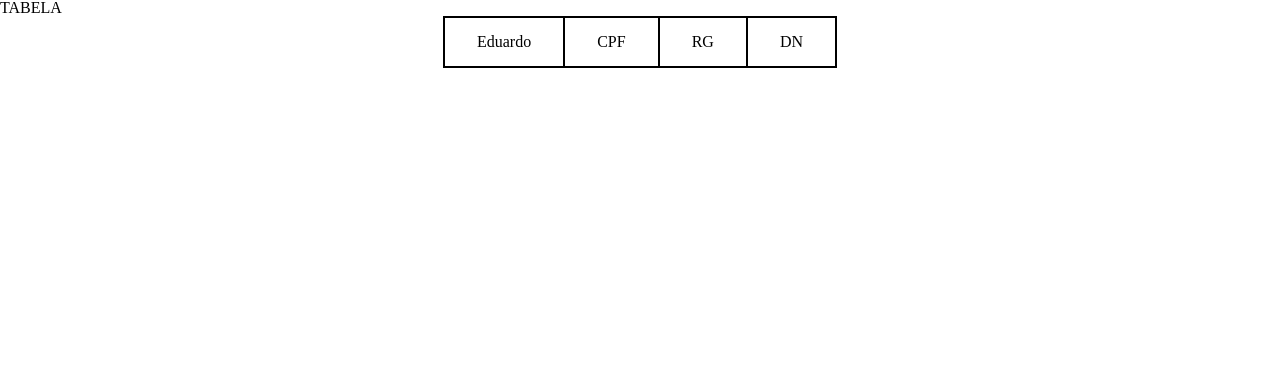
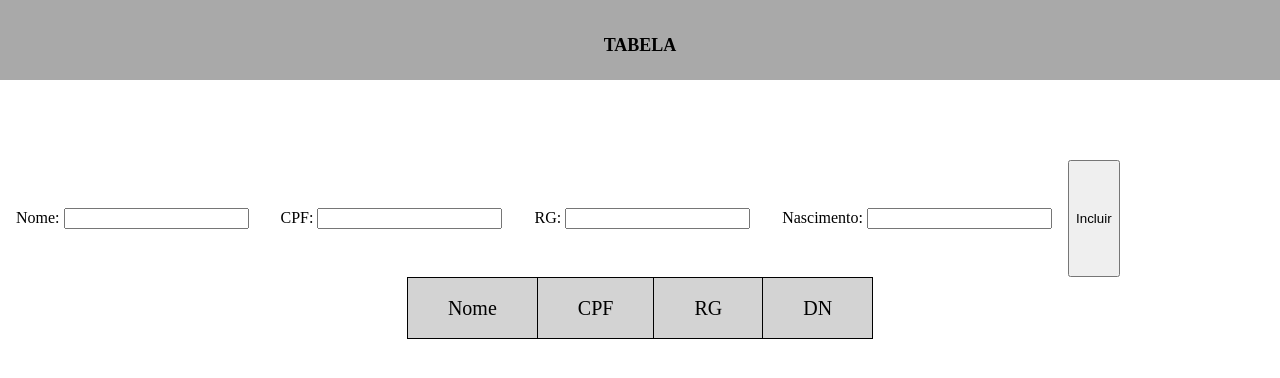
Before and after one commit to DuDSTOPIA/Utilidades, a plain HTML site: page index.html in a window 1280 px wide. Drawn offline with Linux system fonts and the light colour scheme.

Commit message:
Modelo de tabela padrão finalizada sem customização ainda

```diff
--- a/index.html
+++ b/index.html
@@ -9,8 +9,39 @@
     <title>Tabela</title>
 </head>
 <body>
-    TABELA
-    <table class="tabela"></table>
+    <header class="cabecalho">
+        <h1 class="titulo_principal">TABELA</h1>
+    </header>
+    <main class="corpo_pagina">
+
+        <form id="form">
+            <div class="infoInput">
+            <label for="nome">Nome:</label>
+                <input type="text" id="nome" required>
+
+            </div>
+            <div class="infoInput">
+            <label for="cpf">CPF:</label>
+                <input type="text" id="cpf">
+
+            </div>
+            <br>
+            <div class="infoInput">
+            <label for="rg">RG:</label>
+                <input type="text" id="rg">
+
+            </div>
+            <div class="infoInput">
+            <label for="nascimento">Nascimento:</label>
+                <input type="text" id="nascimento">
+            </div>
+
+            <button type="submit" id="botao_Tabela">Incluir</button>
+        </form>
+
+        <table class="tabela"></table>
+
+    </main>
 
     <script src="tabela.js"></script>
 </body>
--- a/style.css
+++ b/style.css
@@ -0,0 +1,24 @@
+.cabecalho {
+    text-align: center;
+    height: 10vh;
+    background-color: darkgray;
+}
+
+.titulo_principal {
+    padding: 2em;
+    text-align: center;
+    font-size: large;
+    font-weight: 700;
+}
+
+.corpo_pagina {
+    margin-top: 10vh;
+}
+
+#form {
+    display: flex;
+}
+
+.infoInput {
+    margin: 3em 1em;
+}
--- a/tabela.js
+++ b/tabela.js
@@ -1,9 +1,23 @@
+
+let nome = document.querySelector('#nome');
+let cpf = document.querySelector('#cpf');
+let rg = document.querySelector('#rg');
+let nascimento = document.querySelector('#nascimento');
+
+let form = document.querySelector('#form');
+
+tabelaCabeçalho('Nome', 'CPF', 'RG', 'DN');
+
+form.addEventListener('submit', event => {
+    event.preventDefault();
+    tabelaCorpo(nome, cpf, rg, nascimento)
+    console.log(nome)
+})
 
 
-tabela('Eduardo', 'CPF', 'RG', 'DN');
 
-
-function tabela(...arguments) {
+// tabela cabeçalho cria o titulo da tabela apenas
+function tabelaCabeçalho(...arguments) {
 
     //busca o seletor table no DOM//
     let table = document.querySelector('table');
@@ -17,23 +31,53 @@ function tabela(...arguments) {
     // Repassa a funcao celula para cada item repassado no paramentro arguments//
     arguments.forEach(celula);
 
-
-
     function celula(item) {
         let th = document.createElement('th');
 
         // estilos da tabela e das celulas
         table.style.margin = 'auto auto'
-        th.style.border = '2px solid black';
-        th.style.fontSize = '16px';
+        th.style.border = '1px solid black';
+        th.style.fontSize = '20px';
         th.style.padding = '1em 2em'
+        th.style.backgroundColor = 'lightgray'
 
         tr.appendChild(th)
         th.textContent = item
         console.log(item)
     }
 
+    table.appendChild(thead)
+}
 
 
-    table.appendChild(thead)
+
+function tabelaCorpo(...arguments) {
+
+    //busca o seletor table no DOM//
+    let table = document.querySelector('table');
+
+    // Cria a thead e a tr na table//
+    let tbody = document.createElement('tbody');
+    let tr = document.createElement('tr')
+
+    tbody.appendChild(tr);
+
+    // Repassa a funcao celula para cada item repassado no paramentro arguments//
+    arguments.forEach(celula);
+
+    function celula(item) {
+        let td = document.createElement('th');
+
+        // estilos da tabela e das celulas
+        table.style.margin = 'auto auto'
+        td.style.border = '1px solid black';
+        td.style.fontSize = '16px';
+        td.style.padding = '1em 2em'
+
+        tr.appendChild(td)
+        td.textContent = item.value;
+        console.log(item)
+    }
+
+    table.appendChild(tbody)
 }
```
